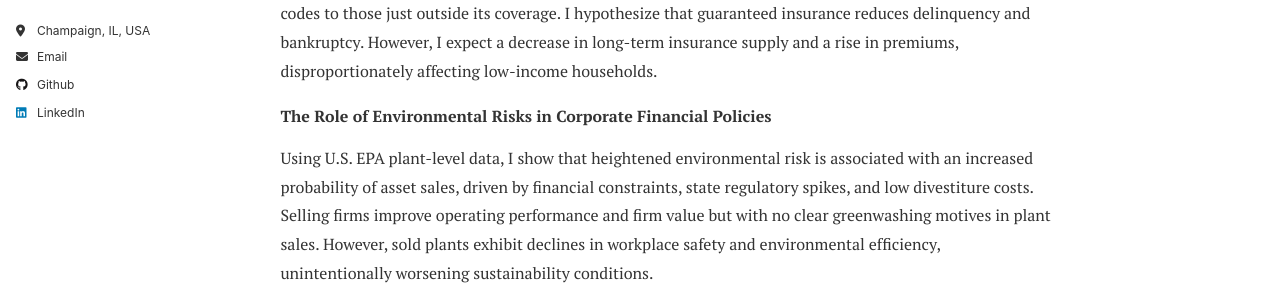
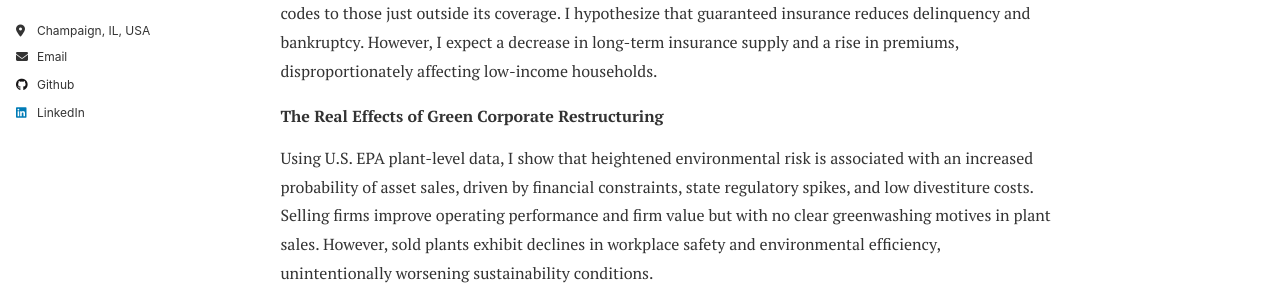
Before and after one commit to JehoonChung/jehoonchung.github.io, a Jekyll site: the page built from _research/research.md, in a window 1280 px wide and 1090 px high. Shown: the part 387-687 px from the top of the window. Built offline with Jekyll 4.4.1, drawn with Linux system fonts in a browser that asks for light colours.

Commit message:
Update research.md

```diff
--- a/_research/research.md
+++ b/_research/research.md
@@ -11,7 +11,7 @@ permalink: /research/
 ### Guaranteeing Home Insurance: Evidence from California’s Wildfire Safety and Recovery Act
 This paper examines the impact of home insurance availability on households by exploiting zip code-level variation in insurance cancellations introduced by California’s Wildfire Safety and Recovery Act (SB 824). Using a difference-in-differences design with multiple treatments, I compare households in protected zip codes to those just outside its coverage. I hypothesize that guaranteed insurance reduces delinquency and bankruptcy. However, I expect a decrease in long-term insurance supply and a rise in premiums, disproportionately affecting low-income households.
 
-### The Role of Environmental Risks in Corporate Financial Policies
+### The Real Effects of Green Corporate Restructuring
 Using U.S. EPA plant-level data, I show that heightened environmental risk is associated with an increased probability of asset sales, driven by financial constraints, state regulatory spikes, and low divestiture costs. Selling firms improve operating performance and firm value but with no clear greenwashing motives in plant sales. However, sold plants exhibit declines in workplace safety and environmental efficiency, unintentionally worsening sustainability conditions.
 
 For more details, please reach out at [jehoonc2@illinois.edu](mailto:jehoonc2@illinois.edu).
```
